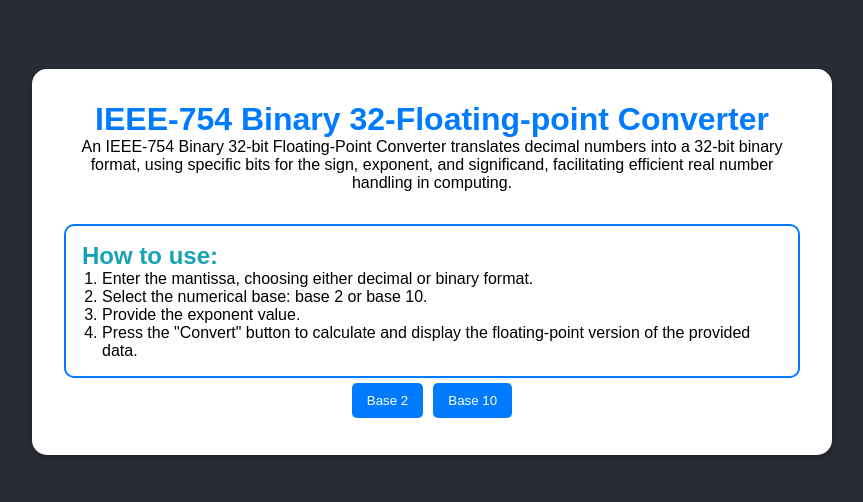
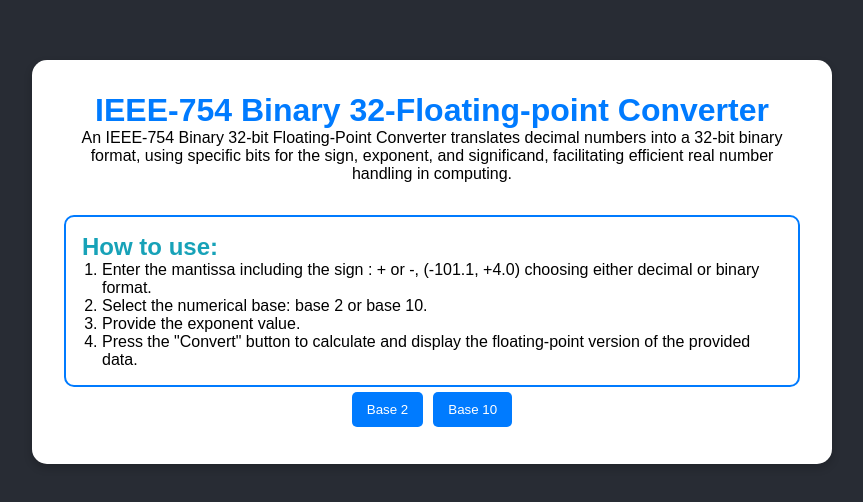
Before and after one commit to isaiahsam/IEEE-754-Binary-32-floating-point-converter-, a React (Create React App) app in the folder mp/: page / in a window 1280 px wide. Shown: the part 138-640 px from the top of the page, without its empty margins (208-1071 px from the left). Built offline with nearby package versions, Linux system fonts and the light colour scheme.

Commit message:
Update instructions

```diff
--- a/mp/src/App.js
+++ b/mp/src/App.js
@@ -247,7 +247,7 @@ function App() {
           <div className="instructions">
             <h2>How to use:</h2>
             <ol>
-              <li>Enter the mantissa, choosing either decimal or binary format.</li>
+              <li>Enter the mantissa including the sign : + or -, (-101.1, +4.0) choosing either decimal or binary format.</li>
               <li>Select the numerical base: base 2 or base 10.</li>
               <li>Provide the exponent value.</li>
               <li>Press the "Convert" button to calculate and display the floating-point version of the provided data.</li>
```
